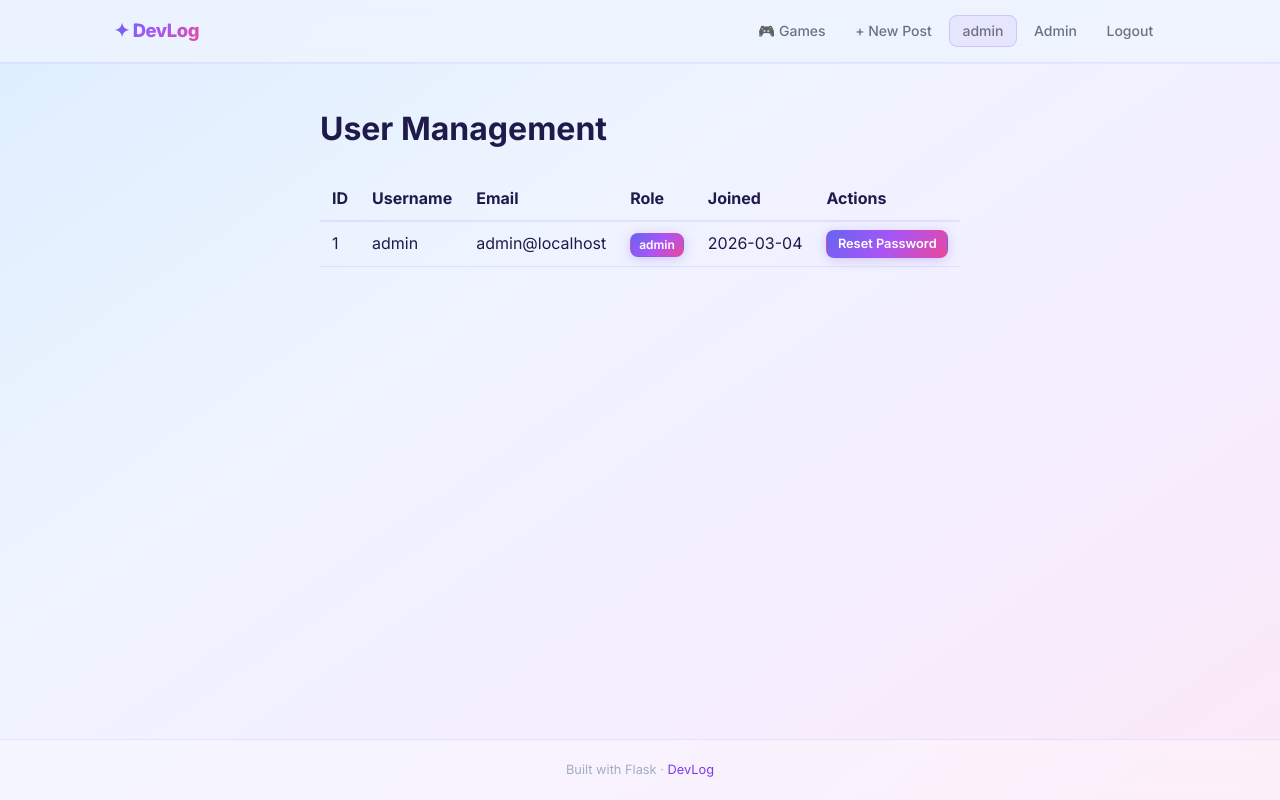
After one commit to hairongchen/claude-code-test-weblog, a Flask app: page /admin/users in a window 1280 px wide. The commit adds this page. Run offline with Flask 3, Linux system fonts and the light colour scheme; a user stored in the database is signed in.

Commit message:
Add admin user, password change, and admin user management
- Add is_admin column to User model with migration
- Auto-seed admin/admin account on first startup if no admin exists
- Add /auth/settings for users to change their own password
- Add admin blueprint with /admin/users list and /admin/user/<id>/reset-password
- Update nav: username links to settings, Admin link visible to admins only

Co-Authored-By: Claude Sonnet 4.6 <noreply@anthropic.com>

```diff
--- a/app/__init__.py
+++ b/app/__init__.py
@@ -27,13 +27,22 @@ def create_app():
     from .auth import auth_bp
     from .blog import blog_bp
     from .games import games_bp
+    from .admin import admin_bp
 
     app.register_blueprint(auth_bp)
     app.register_blueprint(blog_bp)
     app.register_blueprint(games_bp)
+    app.register_blueprint(admin_bp)
 
     with app.app_context():
         # create_all() only creates missing tables — never drops or alters existing data
         db.create_all()
 
+        from .models import User
+        if not User.query.filter_by(is_admin=True).first():
+            admin = User(username="admin", email="admin@localhost", is_admin=True)
+            admin.set_password("admin")
+            db.session.add(admin)
+            db.session.commit()
+
     return app
--- /dev/null
+++ b/app/admin.py
@@ -0,0 +1,50 @@
+from flask import Blueprint, render_template, redirect, url_for, request, flash, abort
+from flask_login import login_required, current_user
+from .extensions import db
+from .models import User
+
+admin_bp = Blueprint("admin", __name__, url_prefix="/admin")
+
+
+def _require_admin():
+    if not current_user.is_authenticated or not current_user.is_admin:
+        abort(403)
+
+
+@admin_bp.route("/users")
+@login_required
+def user_list():
+    _require_admin()
+    users = User.query.order_by(User.id).all()
+    return render_template("admin/users.html", users=users)
+
+
+@admin_bp.route("/user/<int:user_id>/reset-password", methods=["GET", "POST"])
+@login_required
+def reset_password(user_id):
+    _require_admin()
+    user = db.session.get(User, user_id)
+    if user is None:
+        abort(404)
+
+    if request.method == "POST":
+        new_password = request.form.get("new_password", "")
+        confirm = request.form.get("confirm_new_password", "")
+
+        errors = []
+        if len(new_password) < 6:
+            errors.append("Password must be at least 6 characters.")
+        if new_password != confirm:
+            errors.append("Passwords do not match.")
+
+        if errors:
+            for e in errors:
+                flash(e, "error")
+            return render_template("admin/reset_password.html", user=user)
+
+        user.set_password(new_password)
+        db.session.commit()
+        flash(f"Password for {user.username} has been reset.", "success")
+        return redirect(url_for("admin.user_list"))
+
+    return render_template("admin/reset_password.html", user=user)
--- a/app/models.py
+++ b/app/models.py
@@ -31,6 +31,7 @@ class User(UserMixin, db.Model):
     email         = db.Column(db.String(120), unique=True, nullable=False)
     password_hash = db.Column(db.String(256), nullable=False)
     created_at    = db.Column(db.DateTime, default=lambda: datetime.now(timezone.utc))
+    is_admin      = db.Column(db.Boolean, nullable=False, default=False, server_default="0")
 
     posts    = db.relationship("Post",    backref="author", lazy=True, cascade="all, delete-orphan")
     comments = db.relationship("Comment", backref="author", lazy=True, cascade="all, delete-orphan")
--- /dev/null
+++ b/app/templates/admin/users.html
@@ -0,0 +1,35 @@
+{% extends "base.html" %}
+{% block title %}Admin – Users – DevLog{% endblock %}
+
+{% block content %}
+<h1>User Management</h1>
+
+<table style="width:100%;border-collapse:collapse;margin-top:1.5rem;">
+  <thead>
+    <tr style="text-align:left;border-bottom:2px solid var(--border);">
+      <th style="padding:0.5rem 0.75rem;">ID</th>
+      <th style="padding:0.5rem 0.75rem;">Username</th>
+      <th style="padding:0.5rem 0.75rem;">Email</th>
+      <th style="padding:0.5rem 0.75rem;">Role</th>
+      <th style="padding:0.5rem 0.75rem;">Joined</th>
+      <th style="padding:0.5rem 0.75rem;">Actions</th>
+    </tr>
+  </thead>
+  <tbody>
+    {% for user in users %}
+    <tr style="border-bottom:1px solid var(--border);">
+      <td style="padding:0.5rem 0.75rem;">{{ user.id }}</td>
+      <td style="padding:0.5rem 0.75rem;">{{ user.username }}</td>
+      <td style="padding:0.5rem 0.75rem;">{{ user.email }}</td>
+      <td style="padding:0.5rem 0.75rem;">
+        {% if user.is_admin %}<span class="btn btn-primary" style="padding:0.15rem 0.5rem;font-size:0.75rem;cursor:default;">admin</span>{% else %}user{% endif %}
+      </td>
+      <td style="padding:0.5rem 0.75rem;">{{ user.created_at.strftime('%Y-%m-%d') }}</td>
+      <td style="padding:0.5rem 0.75rem;">
+        <a href="{{ url_for('admin.reset_password', user_id=user.id) }}" class="btn btn-primary" style="padding:0.25rem 0.65rem;font-size:0.8rem;">Reset Password</a>
+      </td>
+    </tr>
+    {% endfor %}
+  </tbody>
+</table>
+{% endblock %}
--- a/app/templates/base.html
+++ b/app/templates/base.html
@@ -17,7 +17,8 @@
         <li><a href="{{ url_for('games.index') }}">🎮 Games</a></li>
         {% if current_user.is_authenticated %}
           <li><a href="{{ url_for('blog.new_post') }}">+ New Post</a></li>
-          <li><span class="nav-user">{{ current_user.username }}</span></li>
+          <li><a href="{{ url_for('auth.settings') }}" class="nav-user">{{ current_user.username }}</a></li>
+          {% if current_user.is_admin %}<li><a href="{{ url_for('admin.user_list') }}">Admin</a></li>{% endif %}
           <li><a href="{{ url_for('auth.logout') }}">Logout</a></li>
         {% else %}
           <li><a href="{{ url_for('auth.login') }}">Login</a></li>
```
Also changed, not shown: app/auth.py (+29 -0 lines), app/templates/admin/reset_password.html (added, +29 -0 lines), app/templates/auth/settings.html (added, +34 -0 lines), migrations/versions/ff8f97cda920_add_is_admin_to_users.py (added, +32 -0 lines).
